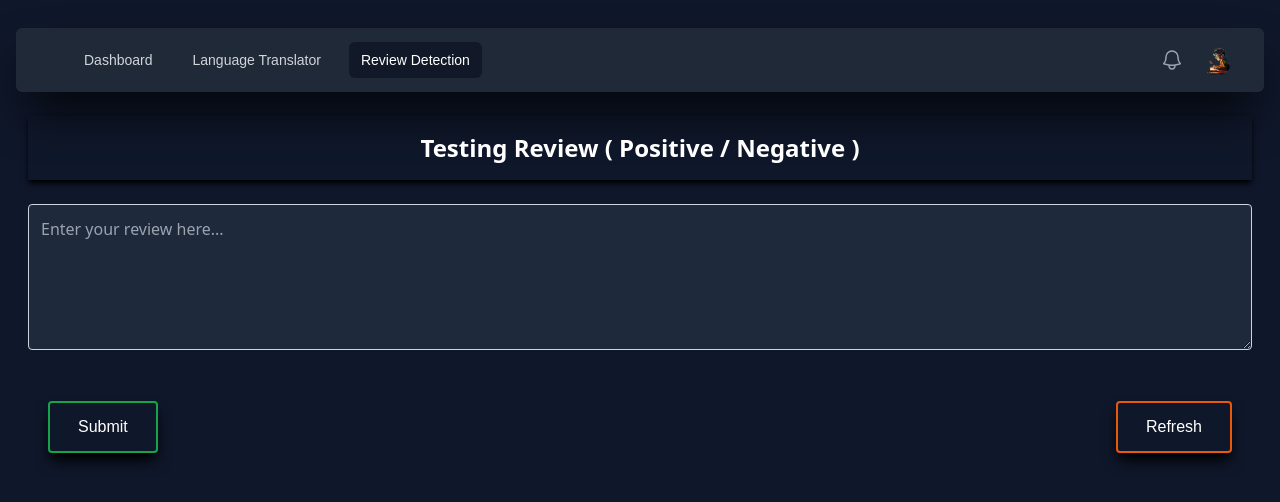
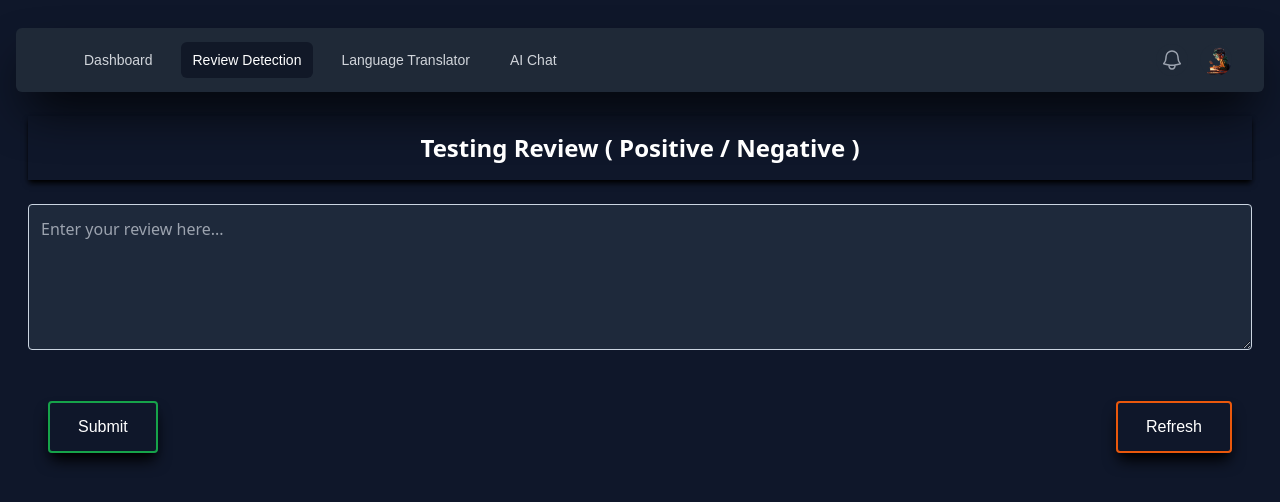
Before and after one commit to Coding-Deb/all_in_one, a React (Create React App) app: page /#/review_detect in a window 1280 px wide. Shown: the top 502 px of the page. Built offline with nearby package versions, Linux system fonts and the light colour scheme.

Commit message:
twenty_fifth commit

```diff
--- a/src/App.js
+++ b/src/App.js
@@ -5,6 +5,7 @@ import { AboutPage } from './Pages/aboutpage';
 import { MainPage } from './Pages/mainPage';
 import { Language_Translate_Homepage } from './Inner Projects/Language Translate/language_translate_homepage';
 import { Review_Detection_Homepage } from './Inner Projects/Review Detection/review_detection_homepage';
+import { Chat_With_Ai } from './Inner Projects/Chat With AI/chat_with_ai';
 
 function App() {
   return (
@@ -12,8 +13,8 @@ function App() {
       <div className="App">
         <Routes>
           <Route path="/" element={<MainPage />} />
-
           <Route path="/language_translator" element={<Language_Translate_Homepage />} />
+          <Route path="/chat_with_ai" element={<Chat_With_Ai />} />
           <Route path="/review_detect" element={<Review_Detection_Homepage />} />
         </Routes>
       </div>
--- a/src/Components/topbar.jsx
+++ b/src/Components/topbar.jsx
@@ -16,9 +16,9 @@ export const TopBar = () => {
   const renderLinks = () => (
     <>
       <Link to="/" className={getLinkClasses("/")}>Dashboard</Link>
-
+      <Link to="/review_detect" className={getLinkClasses("/review_detect")}>Review Detection</Link>
       <Link to="/language_translator" className={getLinkClasses("/language_translator")}>Language Translator</Link>
-      <Link to="/review_detect" className={getLinkClasses("/review_detect")}>Review Detection</Link>
+      <Link to="/chat_with_ai" className={getLinkClasses("/chat_with_ai")}>AI Chat</Link>
     </>
   );
 
--- /dev/null
+++ b/src/Inner Projects/Chat With AI/chat_with_ai.jsx
@@ -0,0 +1,10 @@
+import React from 'react'
+import { TopBar } from '../../Components/topbar'
+
+export const Chat_With_Ai = () => {
+  return (
+    <div className="flex flex-col p-4 bg-gradient-to-r from-slate-800 to-slate-900 min-h-screen">
+        <TopBar/>
+    </div>
+  )
+}
```
